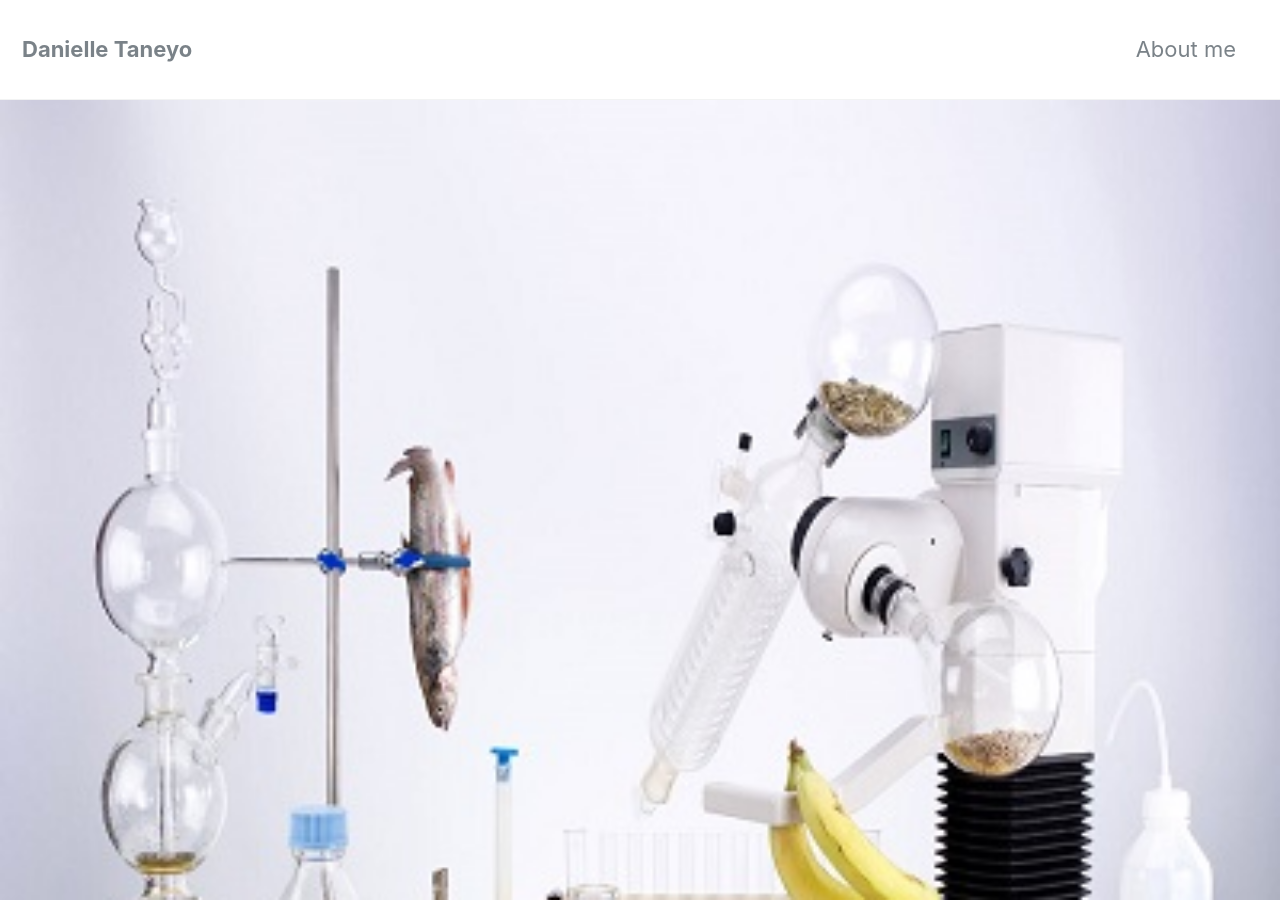
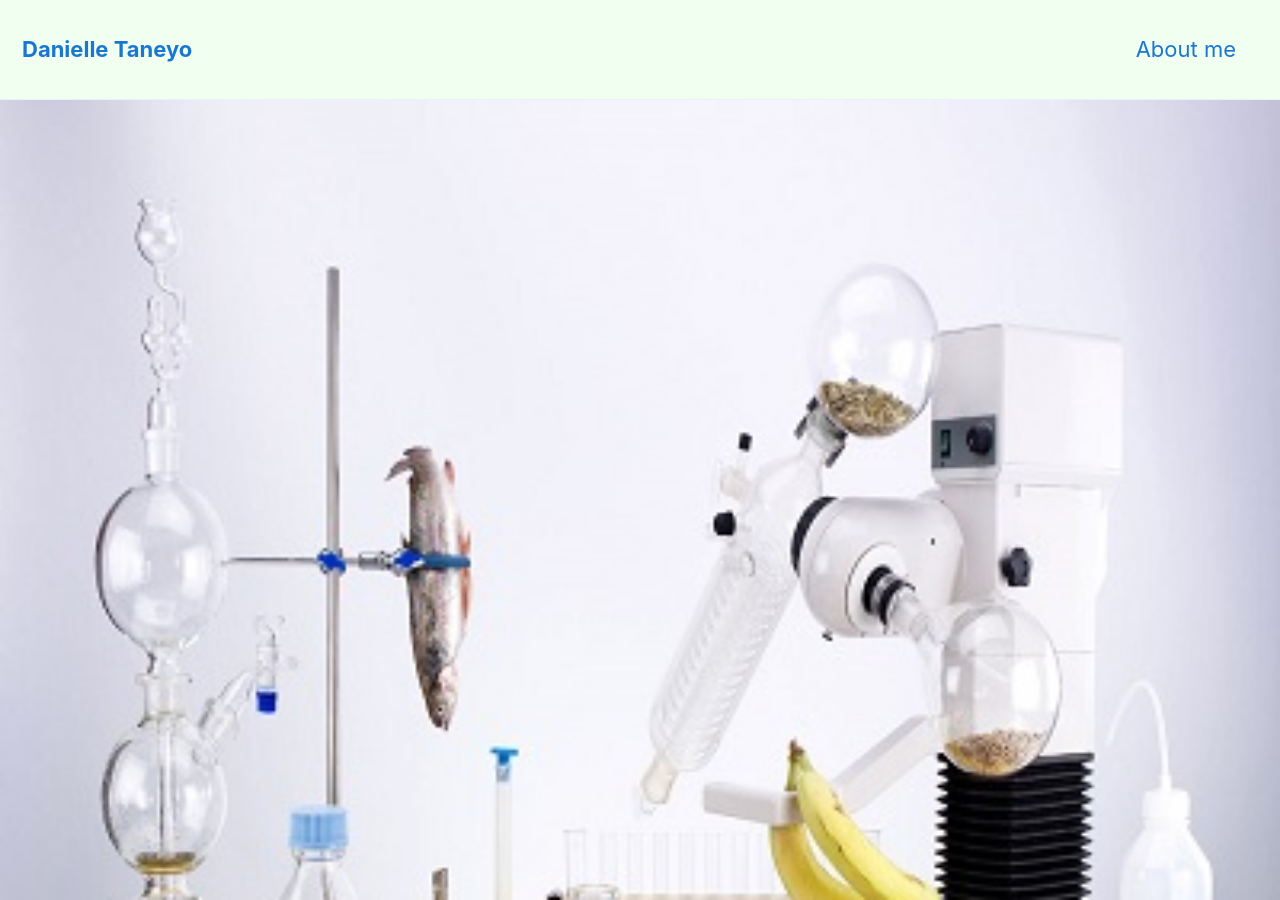
Before and after one commit to lsaa2014/lsaa2014.github.io, a Jekyll site: the page built from index.html, in a window 1280 px wide and 900 px high. Built offline with Jekyll 4.4.1, drawn with Linux system fonts in a browser that asks for light colours; nearby versions of some CDN libraries; the list of posts is cut into pages by our own code.

Commit message:
Update _config.yml

```diff
--- a/_config.yml
+++ b/_config.yml
@@ -12,7 +12,7 @@
 
 # theme                  : "minimal-mistakes-jekyll"
 # remote_theme           : "mmistakes/minimal-mistakes"
-minimal_mistakes_skin    : "default" # "air", "aqua", "contrast", "dark", "dirt", "neon", "mint", "plum", "sunrise"
+minimal_mistakes_skin    : "aqua" # "air", "aqua", "contrast", "dark", "dirt", "neon", "mint", "plum", "sunrise"
 
 # Site Settings
 locale                   : "en-US"
@@ -117,7 +117,7 @@
   keybase          :
   instagram        :
   lastfm           :
-  linkedin         : "in/danielletaneyosaa"
+  linkedin         : "linkedin.com/in/danielletaneyosaa"
   pinterest        :
   soundcloud       :
   stackoverflow    : # "123456/username" (the last part of your profile url, e.g. https://stackoverflow.com/users/123456/username)
```
